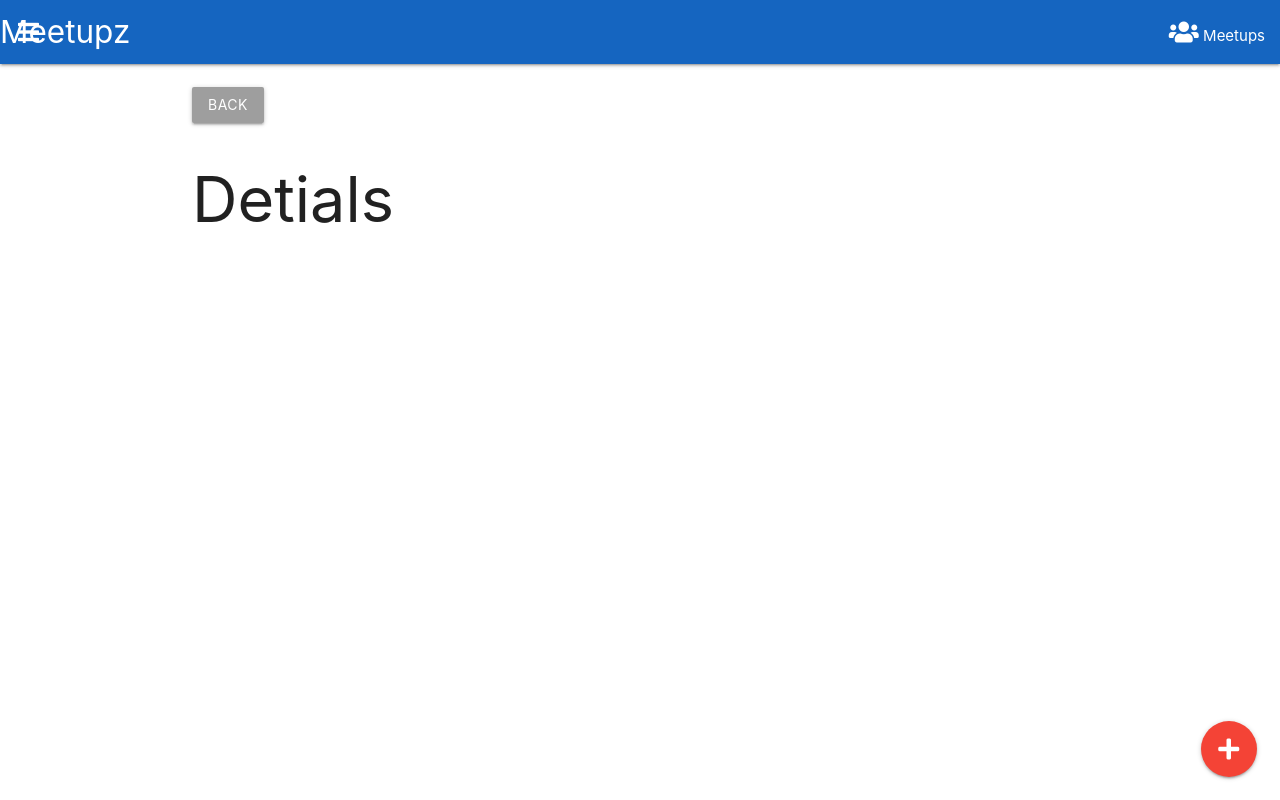
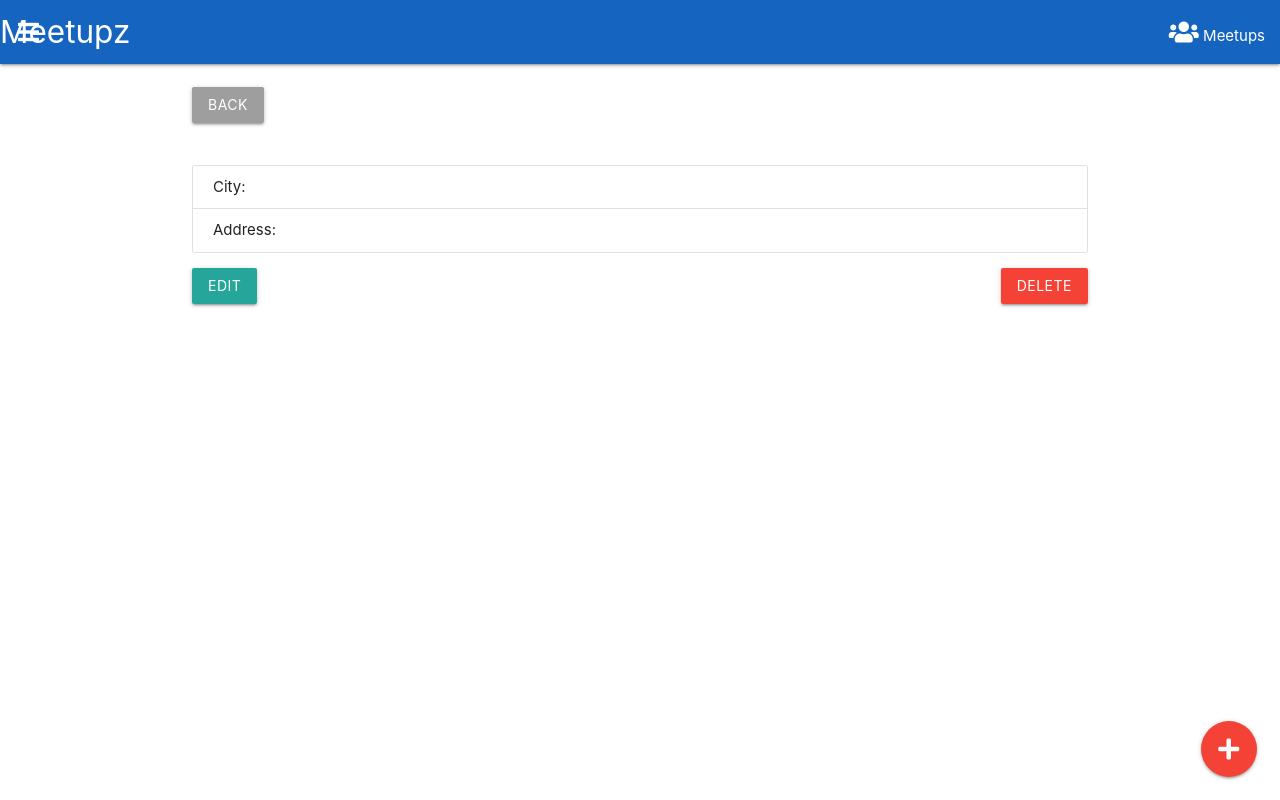
Before and after one commit to shiyu3169/meetupz, a React (Create React App) app in the folder client_src/: page /meetups/add in a window 1280 px wide. Built offline with nearby package versions, Linux system fonts and the light colour scheme; no server answers.

Commit message:
meetup details

```diff
--- a/client_src/src/components/MeetupDetails.js
+++ b/client_src/src/components/MeetupDetails.js
@@ -11,12 +11,43 @@ class MeetupDetails extends Component {
 		}
 	}
 
+	componentWillMount() {
+		this.getMeetup();
+	}
+
+	getMeetup() {
+		let meetupId = this.props.match.params.id;
+
+		axios.get(`http://localhost:3000/api/meetups/${meetupId}`).then(
+			res => {
+				this.setState(
+					{
+						details: res.data
+					},
+					() => {
+						console.log(this.state)
+					}
+				);
+			}
+		).catch(
+			err => {
+				console.log(err);
+			}
+		);
+	}
+
 	render() {
 		return (
 			<div>
 				<br />
 				<Link className="btn grey" to="/">Back</Link>
-				<h1>Detials</h1>
+				<h1>{this.state.details.name}</h1>
+				<ul className="collection">
+					<li className="collection-item">City: {this.state.details.city}</li>
+					<li className="collection-item">Address: {this.state.details.address}</li>
+				</ul>
+				<Link to={`/meetups/edit/${this.state.details.id}`} className="btn">Edit</Link>
+				<button className="btn red right">Delete</button>
 			</div>
 		)
 	}
--- a/client_src/src/components/Meetups.js
+++ b/client_src/src/components/Meetups.js
@@ -24,7 +24,11 @@ class Meetups extends Component {
 					}
 				);
 			}
-		)
+		).catch(
+			err => {
+				console.log(err);
+			}
+		);
 	}
 
 	componentWillMount(){
```
